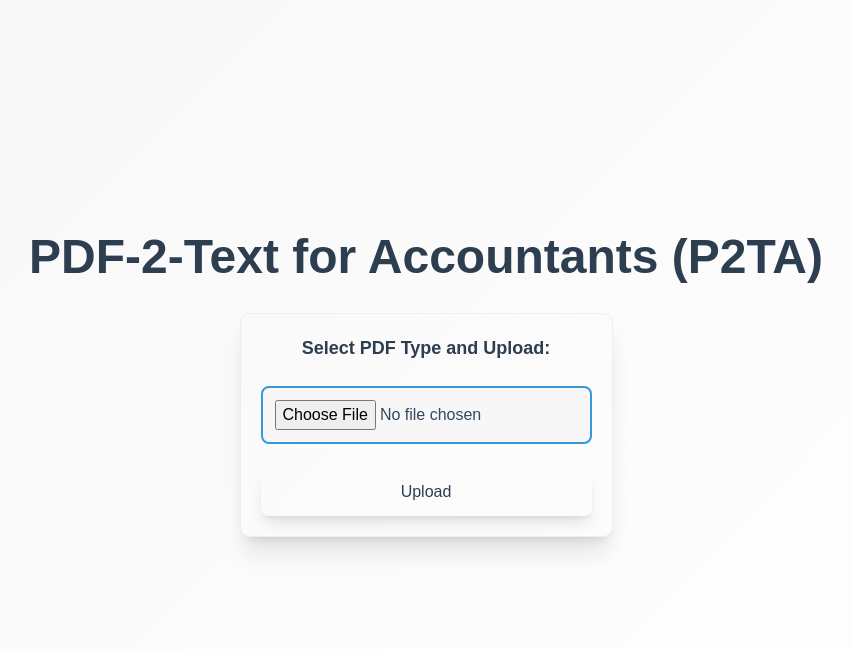
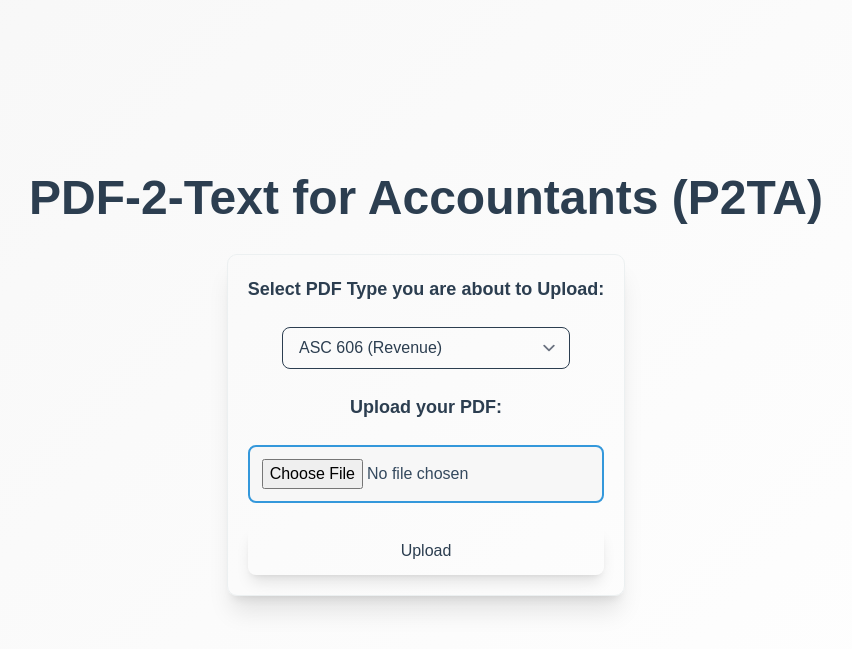
Before and after one commit to benjisho/asc606-pdf-parser, a Flask app: page / in a window 1280 px wide. Shown: the top 649 px of the page, without its empty margins (214-1066 px from the left). Run offline with Flask 2, Linux system fonts and the light colour scheme; some libraries are stand-ins or nearby versions.

Commit message:
initial generic html structure

```diff
--- a/p2ta-pdf-parser-website/templates/index.html
+++ b/p2ta-pdf-parser-website/templates/index.html
@@ -65,7 +65,20 @@
         enctype="multipart/form-data"
         class="flex flex-col items-center space-y-6 bg-card rounded-lg shadow-xl p-8 transition-transform transform hover:scale-105 duration-300"
       >
-        <label for="file" class="text-primary text-lg font-semibold">Select PDF Type and Upload:</label>
+        <label for="form_type" class="text-primary text-lg font-semibold">Select PDF Type you are about to Upload:</label>
+        <select name="form_type" id="form_type" required class="bg-input text-primary rounded-lg px-4 py-2 border border-border">
+          <option value="asc606">ASC 606 (Revenue)</option>
+          <option value="asc842">ASC 842 (Leases)</option>
+          <option value="asc805">ASC 805 (Business Combinations)</option>
+          <option value="asc718">ASC 718 (Stock Compensation)</option>
+          <option value="asc815">ASC 815 (Derivatives and Hedging)</option>
+          <option value="ifrs15">IFRS 15 (International Revenue)</option>
+          <option value="asc450">ASC 450 (Contingencies)</option>
+          <option value="asc320">ASC 320 (Investments)</option>
+          <option value="asc330">ASC 330 (Inventory)</option>
+          <option value="asc250">ASC 250 (Accounting Changes)</option>
+        </select>
+        <label for="file" class="text-primary text-lg font-semibold">Upload your PDF:</label>
         <input
           type="file"
           name="file"
```
